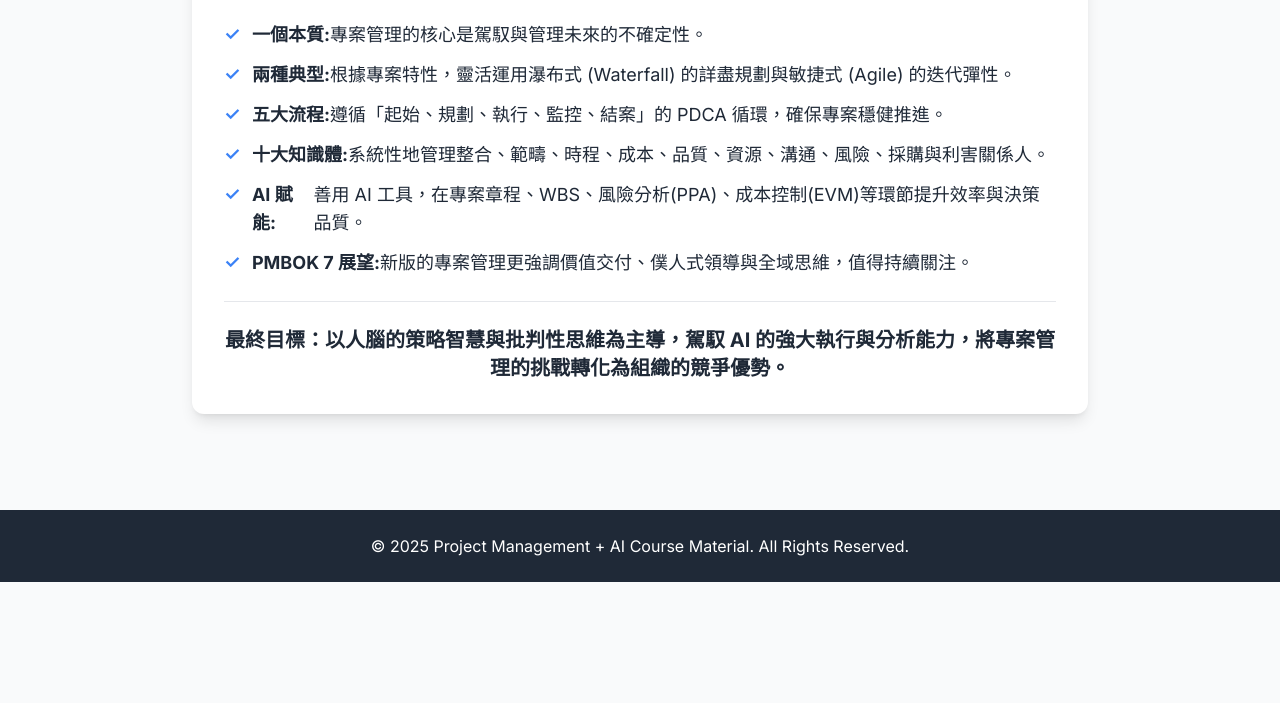
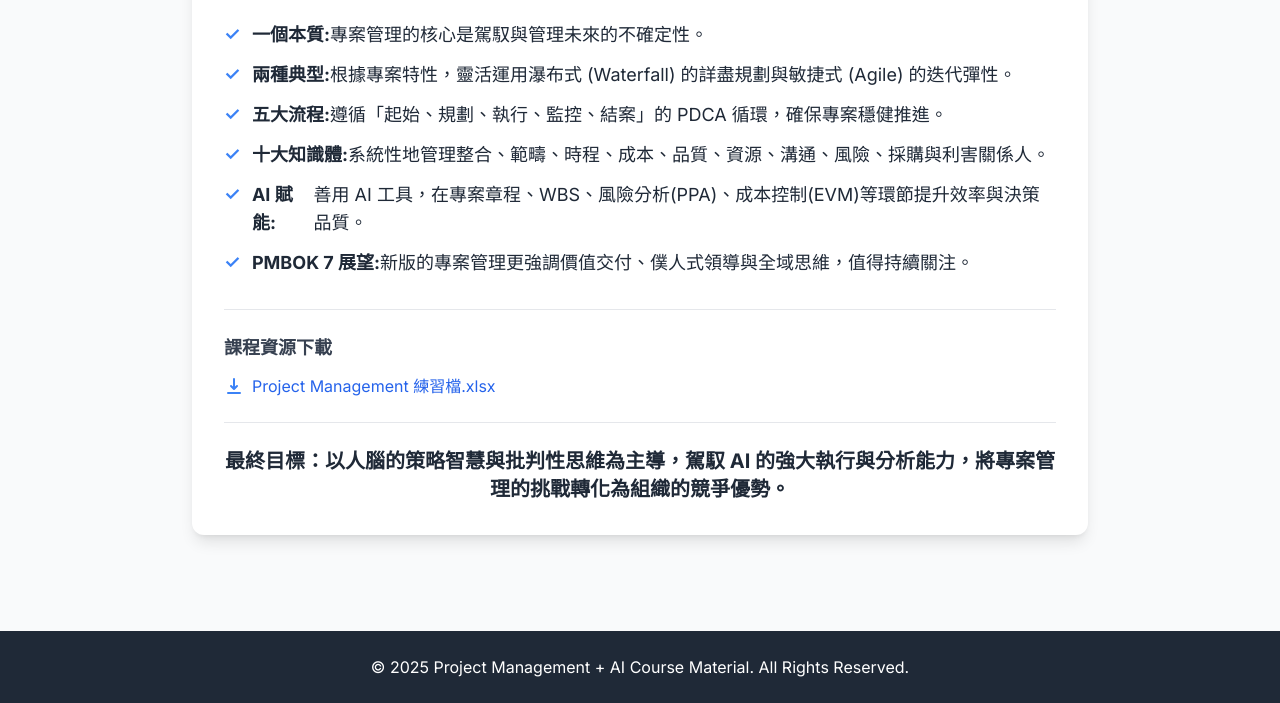
Before and after one commit to drcliffwang/course-material, a plain HTML site: page PM_AI.html in a window 1280 px wide. Shown: the part 9400-10103 px from the top of the page. Before the commit the page ends 9982 px from the top, so only its background shows below. Drawn offline with nearby package versions, Linux system fonts and the light colour scheme.

Commit message:
Add files via upload

```diff
--- a/PM_AI.html
+++ b/PM_AI.html
@@ -573,6 +573,20 @@
                     <li class="flex items-start"><span class="text-blue-500 font-bold mr-3">✓</span> <b>AI 賦能:</b> 善用 AI 工具，在專案章程、WBS、風險分析(PPA)、成本控制(EVM)等環節提升效率與決策品質。</li>
                     <li class="flex items-start"><span class="text-blue-500 font-bold mr-3">✓</span> <b>PMBOK 7 展望:</b> 新版的專案管理更強調價值交付、僕人式領導與全域思維，值得持續關注。</li>
                 </ul>
+
+                <!-- Added Download Section -->
+                <div class="mt-8 pt-6 border-t border-gray-200">
+                    <h4 class="text-lg font-semibold text-gray-700 mb-3 text-left">課程資源下載</h4>
+                    <ul class="list-none space-y-2 text-left">
+                        <li class="flex items-center">
+                            <svg xmlns="http://www.w3.org/2000/svg" class="h-5 w-5 mr-2 text-blue-500 flex-shrink-0" viewBox="0 0 20 20" fill="currentColor">
+                                <path fill-rule="evenodd" d="M3 17a1 1 0 011-1h12a1 1 0 110 2H4a1 1 0 01-1-1zm3.293-7.707a1 1 0 011.414 0L9 10.586V3a1 1 0 112 0v7.586l1.293-1.293a1 1 0 111.414 1.414l-3 3a1 1 0 01-1.414 0l-3-3a1 1 0 010-1.414z" clip-rule="evenodd" />
+                            </svg>
+                            <a href="https://github.com/drcliffwang/course-material/raw/main/Project%20Management%20%E7%B7%B4%E7%BF%92%E6%AA%94.xlsx" class="text-blue-600 hover:underline" download>Project Management 練習檔.xlsx</a>
+                        </li>
+                    </ul>
+                </div>
+
                 <div class="mt-6 pt-6 border-t border-gray-200">
                     <p class="font-bold text-xl text-gray-800">最終目標：以人腦的策略智慧與批判性思維為主導，駕馭 AI 的強大執行與分析能力，將專案管理的挑戰轉化為組織的競爭優勢。</p>
                 </div>
@@ -632,7 +646,7 @@
         let body = {};
 
         if (provider === 'gemini') {
-            apiUrl = `https://generativelanguage.googleapis.com/v1beta/models/gemini-2.0-flash:generateContent?key=${apiKey}`;
+            apiUrl = `https://generativelanguage.googleapis.com/v1beta/models/gemini-1.5-flash-latest:generateContent?key=${apiKey}`;
             body = { contents: [{ role: "user", parts: [{ text: prompt }] }] };
         } else if (provider === 'deepseek') {
             apiUrl = 'https://api.deepseek.com/v1/chat/completions';
```
